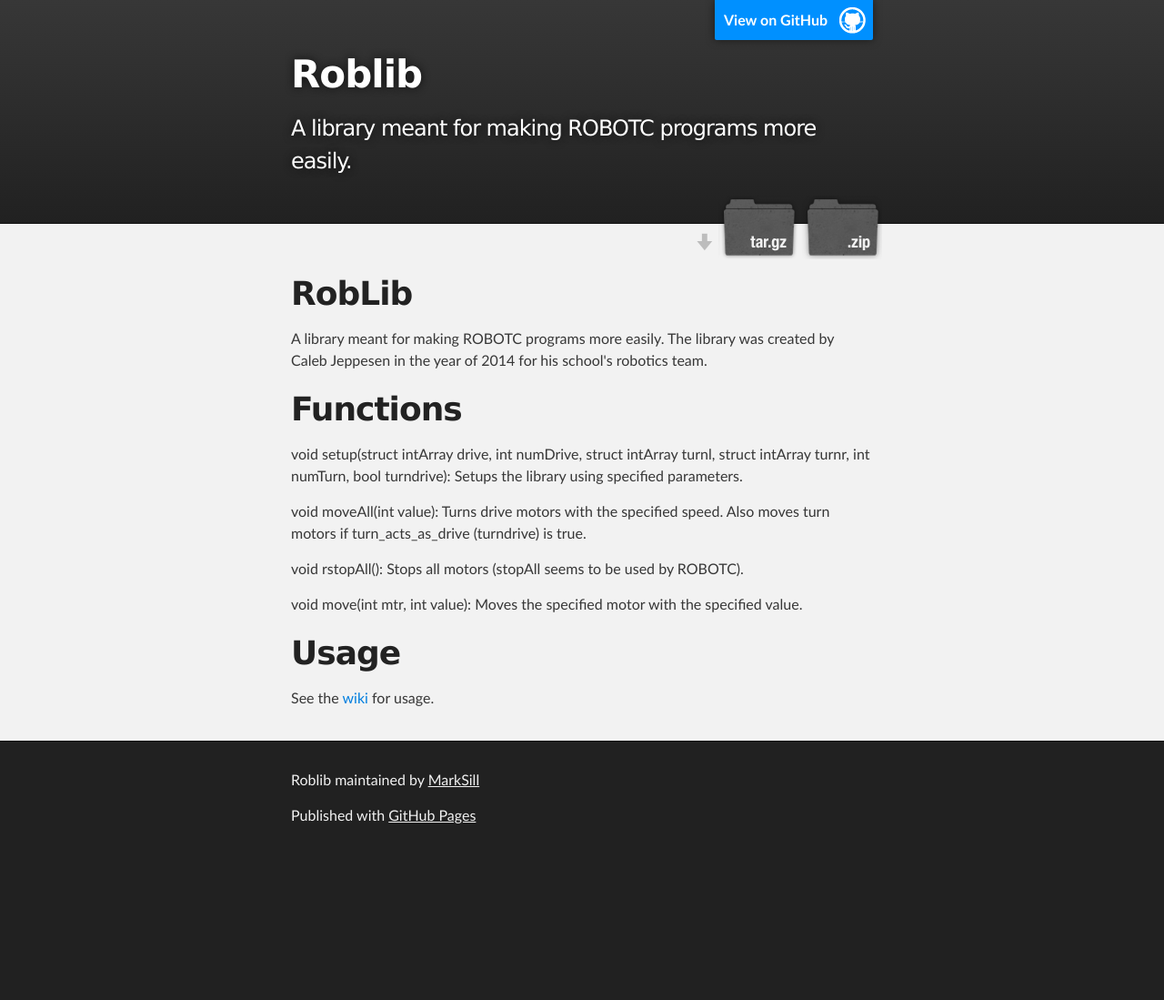
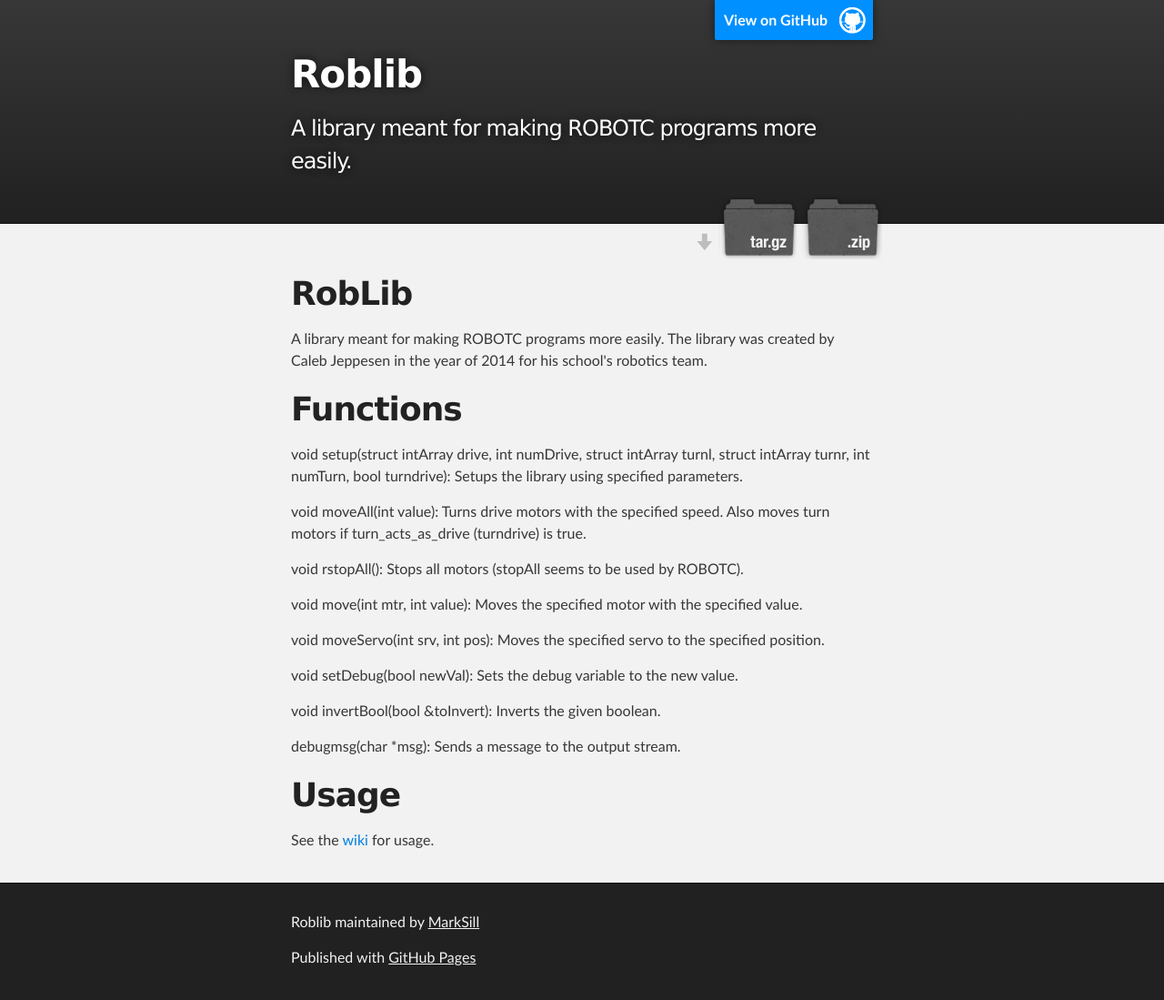
Before and after one commit to MarkSill/RobLib, a plain HTML site: page index.html in a window 1280 px wide. Shown: the whole page at 91% size. Before the commit the page ends 943 px from the top, so only its background shows below. Drawn offline with Linux system fonts and the light colour scheme.

Commit message:
Update index.html

```diff
--- a/index.html
+++ b/index.html
@@ -52,6 +52,22 @@ Stops all motors (stopAll seems to be used by ROBOTC).</p>
 <p>void move(int mtr, int value):
 Moves the specified motor with the specified value.</p>
 
+<p>void moveServo(int srv, int pos):
+  Moves the specified servo to the specified position.
+</p>
+
+<p>void setDebug(bool newVal):
+  Sets the debug variable to the new value.
+</p>
+
+<p>void invertBool(bool &toInvert):
+  Inverts the given boolean.
+</p>
+
+<p>debugmsg(char *msg):
+  Sends a message to the output stream.
+</p>
+
 <h1>
 <a id="usage" class="anchor" href="#usage" aria-hidden="true"><span class="octicon octicon-link"></span></a>Usage</h1>
 
```
